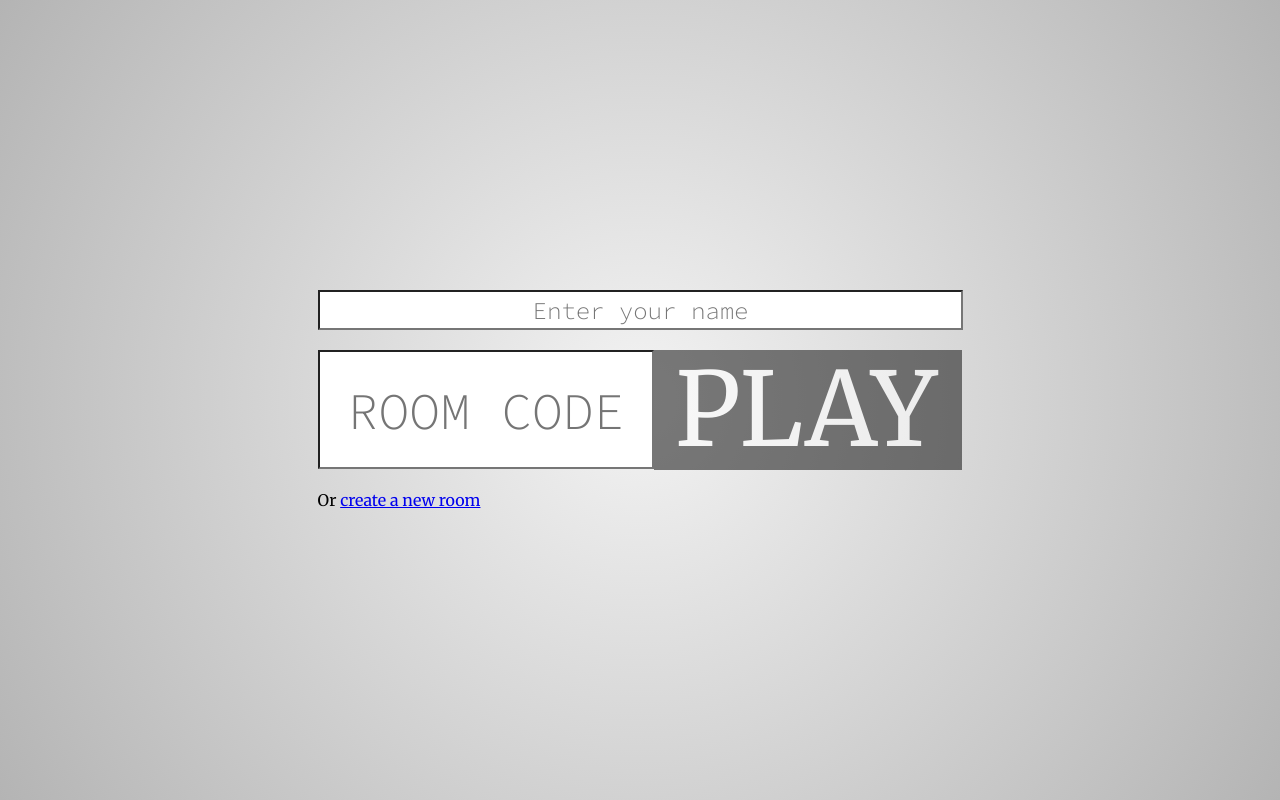
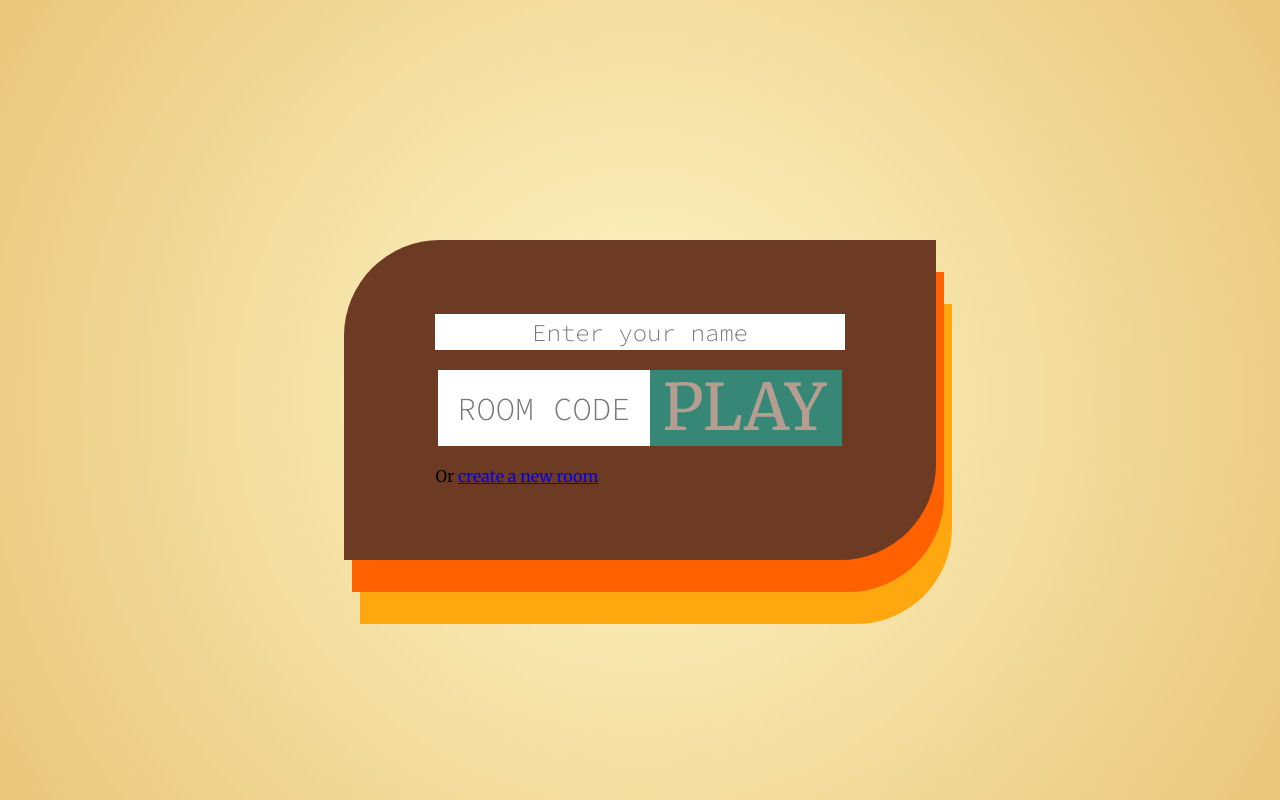
Before and after one commit to rtyh12/triocards, a website: page index.html in a window 1280 px wide. Drawn offline with nearby package versions, Linux system fonts and the light colour scheme; no server answers.

Commit message:
Add 60s aesthetic, but it doesn't look good

```diff
--- a/index.html
+++ b/index.html
@@ -18,12 +18,13 @@
     <title>Document</title>
 </head>
 
-<body>
+<body class=trio>
     <!-- TODO move scripts into head and use async/defer -->
     <script src="https://cdn.socket.io/4.4.0/socket.io.min.js"
         integrity="sha384-1fOn6VtTq3PWwfsOrk45LnYcGosJwzMHv+Xh/Jx5303FVOXzEnw0EpLv30mtjmlj" crossorigin="anonymous">
         </script>
 
+    <div id='main-container' class='trio'>
         <div id='room-container'>
             <input type="text" id="name" name="name" placeholder="Enter your name" oninput="onNameInput()">
             <br>
@@ -31,7 +32,7 @@
             <div id='roomcode-container'>
                 <input type="text" id="roomcode" maxlength="4" name="roomcode" placeholder="Room code"
                     oninput="onRoomcodeInput()">
-            <a onclick="play();" id="play-button">
+                <a onclick="play();" id="play-button" class="trio">
                     PLAY
                     <!-- <span class="material-icons-outlined" id='play-circle'>play_circle</span> -->
                 </a>
@@ -39,6 +40,7 @@
             <br>
             Or <a href="#" onclick="requestRoom();" id="requestRoom">create a new room</a>
         </div>
+        <!-- <div id='main-border-1'></div> -->
     </div>
 
     <script>
--- a/static/style.css
+++ b/static/style.css
@@ -58,6 +58,52 @@
     margin: auto;
 }
 
+#main-container {
+    margin             : auto;
+    padding            : 3em;
+    border-radius      : 6em 0em 6em 0em;
+    width              : 31em;
+    height             : 14em;
+    display            : flex;
+    /* filter          : drop-shadow(1em 1em 0 #333); */
+    /* clip-path       : inset(0.5em); */
+
+    /* box-shadow      : 0 0 0 1em black; */
+}
+
+#main-border-1 {
+    border-radius            : 4em 4em 4em 4em;
+    /* outline               : var(--trio-blue) solid 2em; */
+    /* background-color      : white; */
+    margin                   : inherit;
+    padding                  : inherit;
+    position                 : absolute;
+    width                    : inherit;
+    height                   : inherit;
+    transform                : translate(-4em, -4em);
+    /* z-index               : -1; */
+    /* filter                : drop-shadow(0.5em 2em 0 var(--trio-brown)) drop-shadow(0.5em 2em 0 var(--trio-orange)) drop-shadow(0.5em 2em 0 var(--trio-yellow)); */
+}
+
+#main-container.trio {
+    background-color      : var(--trio-brown);
+    transition            : 0.5s;
+    /* filter             : drop-shadow(0em 2em 0 var(--trio-brown)) drop-shadow(0em 2em 0 var(--trio-orange)) drop-shadow(0em 2em 0 var(--trio-yellow)); */
+    filter                : drop-shadow(0.5em 2em 0 var(--trio-orange)) drop-shadow(0.5em 2em 0 var(--trio-yellow));
+    /* background-color   : white; */
+    /* box-shadow         : 12px 12px 2px 1px black; */
+}
+
+#main-container.trio:hover {
+    /* filter             : drop-shadow(0.5em 2em 0 var(--trio-brown)) drop-shadow(0.5em 2em 0 var(--trio-orange)) drop-shadow(0.5em 2em 0 var(--trio-yellow)); */
+    /* background-color: white; */
+    /* box-shadow      : 12px 12px 2px 1px black; */
+}
+
+#play-button.trio {
+    background-color: var(--trio-blue);
+}
+
 #room-container {
     margin: auto;
 }
@@ -66,7 +112,7 @@
     display        : flex;
     align-items    : stretch;
     justify-content: center;
-    font-size      : 8rem;
+    font-size      : 5rem;
 }
 
 #roomcode {
@@ -76,6 +122,7 @@
     text-transform: uppercase;
     padding       : 0.1em;
     border-radius : 0.0;
+    border-color  : transparent;
     font-family   : 'Source Code Pro', monospace;
 }
 
@@ -86,11 +133,13 @@
 }
 
 #name {
-    width        : 98.8%;
+    margin       : auto;
+    width        : 16.85em;
     font-size    : 1.5em;
     text-align   : center;
     padding      : 0.1em;
     border-radius: 0.0;
+    border-style : none;
     font-family  : 'Source Code Pro', monospace;
 }
 
@@ -116,13 +165,13 @@
     pointer-events  : none;
 }
 
-#play-button:hover {
+/* #play-button:hover {
     background-color: rgb(73, 73, 73);
 }
 
 #play-button:active {
     background-color: #395a31;
-}
+} */
 
 #play-circle {
     font-size : 1.5em;
@@ -131,14 +180,25 @@
 }
 
 body {
-    font-family   : 'Merriweather', serif;
-    background    : rgb(255, 255, 255);
-    background    : radial-gradient(circle, rgb(243, 243, 243) 0%, rgb(180, 180, 180) 100%);
-    display       : flex;
-    flex-direction: column;
-    height        : 100vh;
-    margin        : 0;
-    overflow      : hidden;
-    font-size     : 2vh;
-    /* cursor        : url(cursor.png), pointer; */
+    font-family         : 'Merriweather', serif;
+    /* background       : rgb(255, 255, 255);
+    background          : radial-gradient(circle, rgb(243, 243, 243) 0%, rgb(180, 180, 180) 100%); */
+    display             : flex;
+    flex-direction      : column;
+    height              : 100vh;
+    margin              : 0;
+    overflow            : hidden;
+    font-size           : 2vh;
+    /* cursor           : url(cursor.png), pointer; */
 }
+
+body.trio {
+    --trio-blue        : rgb(0, 211, 199);
+    --trio-brown       : rgb(109, 59, 35);
+    --trio-orange      : rgb(255, 96, 0);
+    --trio-yellow      : rgb(255, 167, 15);
+    --trio-cream       : rgb(255, 247, 200);
+    --trio-cream-darker: rgb(233, 198, 123);
+    background         : radial-gradient(circle, var(--trio-cream) 0%, var(--trio-cream-darker) 100%);
+    /* background-color: var(--trio-cream); */
+}
```
Lines whose indentation alone changed are shown as unchanged.
